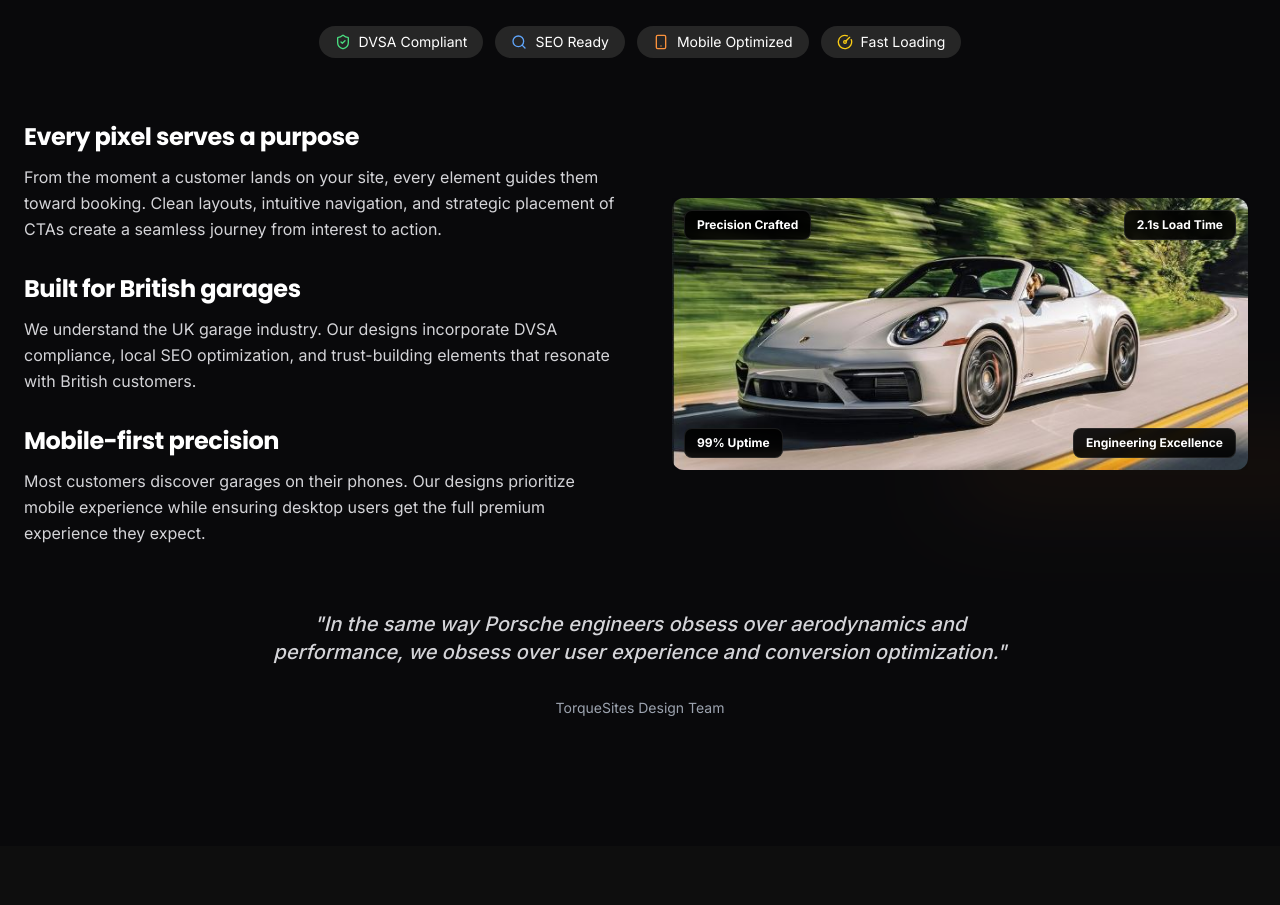
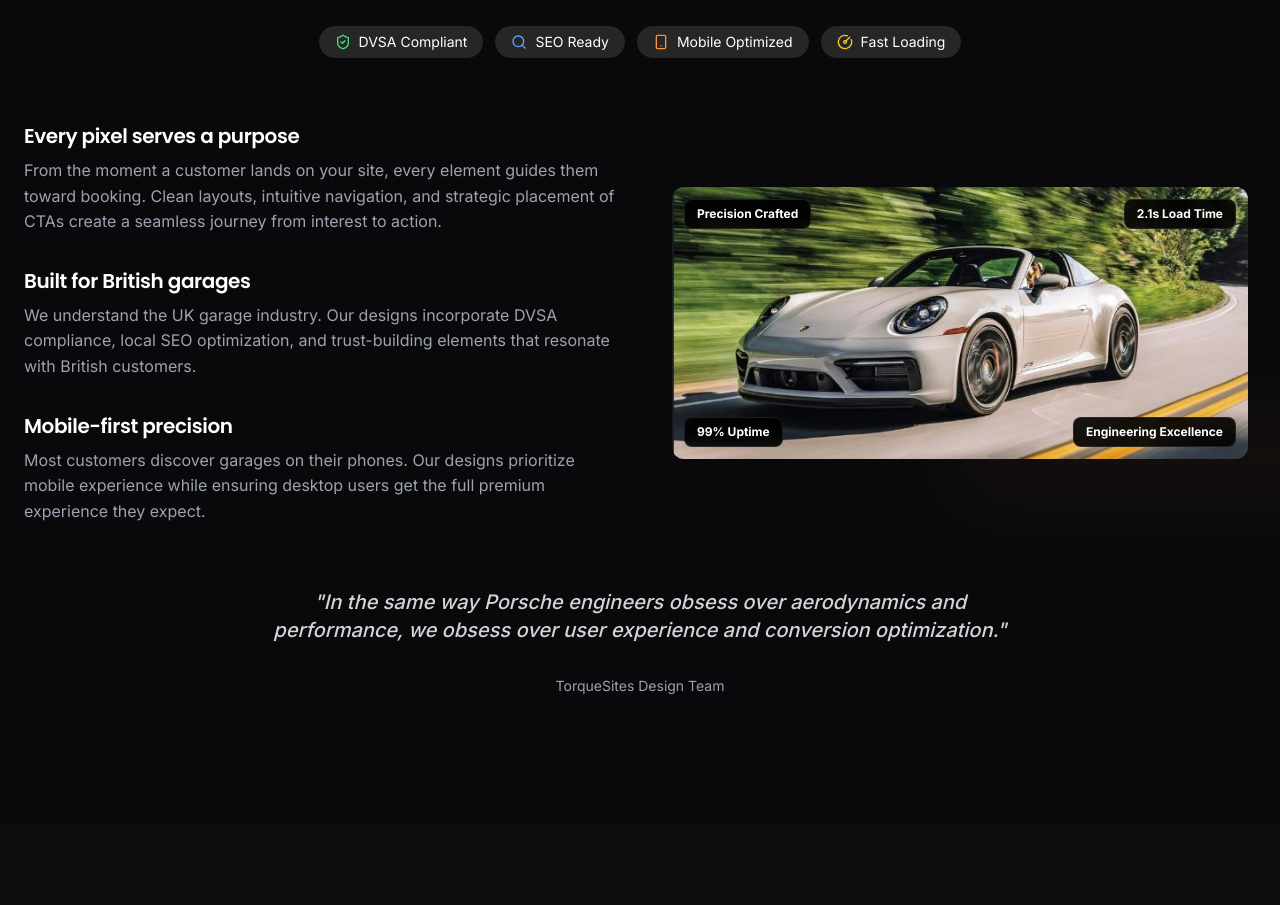
Before and after one commit to jedi-coda/torquesites, a Next.js app: page / in a window 1280 px wide. Shown: the part 1127-2032 px from the top of the page. Built offline with nearby package versions, Linux system fonts and the light colour scheme.

Commit message:
Add lime green hover effect to PrecisionSection feature headings with scale animation

```diff
--- a/components/PrecisionSection.tsx
+++ b/components/PrecisionSection.tsx
@@ -62,10 +62,12 @@ export default function PrecisionSection() {
                 initial={{ opacity: 0, x: -20 }}
                 animate={isInView ? { opacity: 1, x: 0 } : { opacity: 0, x: -20 }}
                 transition={{ duration: 0.6, delay: 0.2 }}
-                className="space-y-3"
+                className="group mb-6"
               >
-                <h3 className="text-2xl font-bold text-white leading-tight">Every pixel serves a purpose</h3>
-                <p className="text-base text-zinc-300 leading-relaxed">
+                <h3 className="text-xl font-semibold text-white transition duration-300 group-hover:text-[#C4FF00] group-hover:scale-[1.03]">
+                  Every pixel serves a purpose
+                </h3>
+                <p className="text-gray-400 mt-2">
                   From the moment a customer lands on your site, every element guides them toward booking.
                   Clean layouts, intuitive navigation, and strategic placement of CTAs create a seamless
                   journey from interest to action.
@@ -75,10 +77,12 @@ export default function PrecisionSection() {
                 initial={{ opacity: 0, x: -20 }}
                 animate={isInView ? { opacity: 1, x: 0 } : { opacity: 0, x: -20 }}
                 transition={{ duration: 0.6, delay: 0.4 }}
-                className="space-y-3"
+                className="group mb-6"
               >
-                <h3 className="text-2xl font-bold text-white leading-tight">Built for British garages</h3>
-                <p className="text-base text-zinc-300 leading-relaxed">
+                <h3 className="text-xl font-semibold text-white transition duration-300 group-hover:text-[#C4FF00] group-hover:scale-[1.03]">
+                  Built for British garages
+                </h3>
+                <p className="text-gray-400 mt-2">
                   We understand the UK garage industry. Our designs incorporate DVSA compliance, local SEO
                   optimization, and trust-building elements that resonate with British customers.
                 </p>
@@ -87,10 +91,12 @@ export default function PrecisionSection() {
                 initial={{ opacity: 0, x: -20 }}
                 animate={isInView ? { opacity: 1, x: 0 } : { opacity: 0, x: -20 }}
                 transition={{ duration: 0.6, delay: 0.6 }}
-                className="space-y-3"
+                className="group mb-6"
               >
-                <h3 className="text-2xl font-bold text-white leading-tight">Mobile-first precision</h3>
-                <p className="text-base text-zinc-300 leading-relaxed">
+                <h3 className="text-xl font-semibold text-white transition duration-300 group-hover:text-[#C4FF00] group-hover:scale-[1.03]">
+                  Mobile-first precision
+                </h3>
+                <p className="text-gray-400 mt-2">
                   Most customers discover garages on their phones. Our designs prioritize mobile experience
                   while ensuring desktop users get the full premium experience they expect.
                 </p>
```
